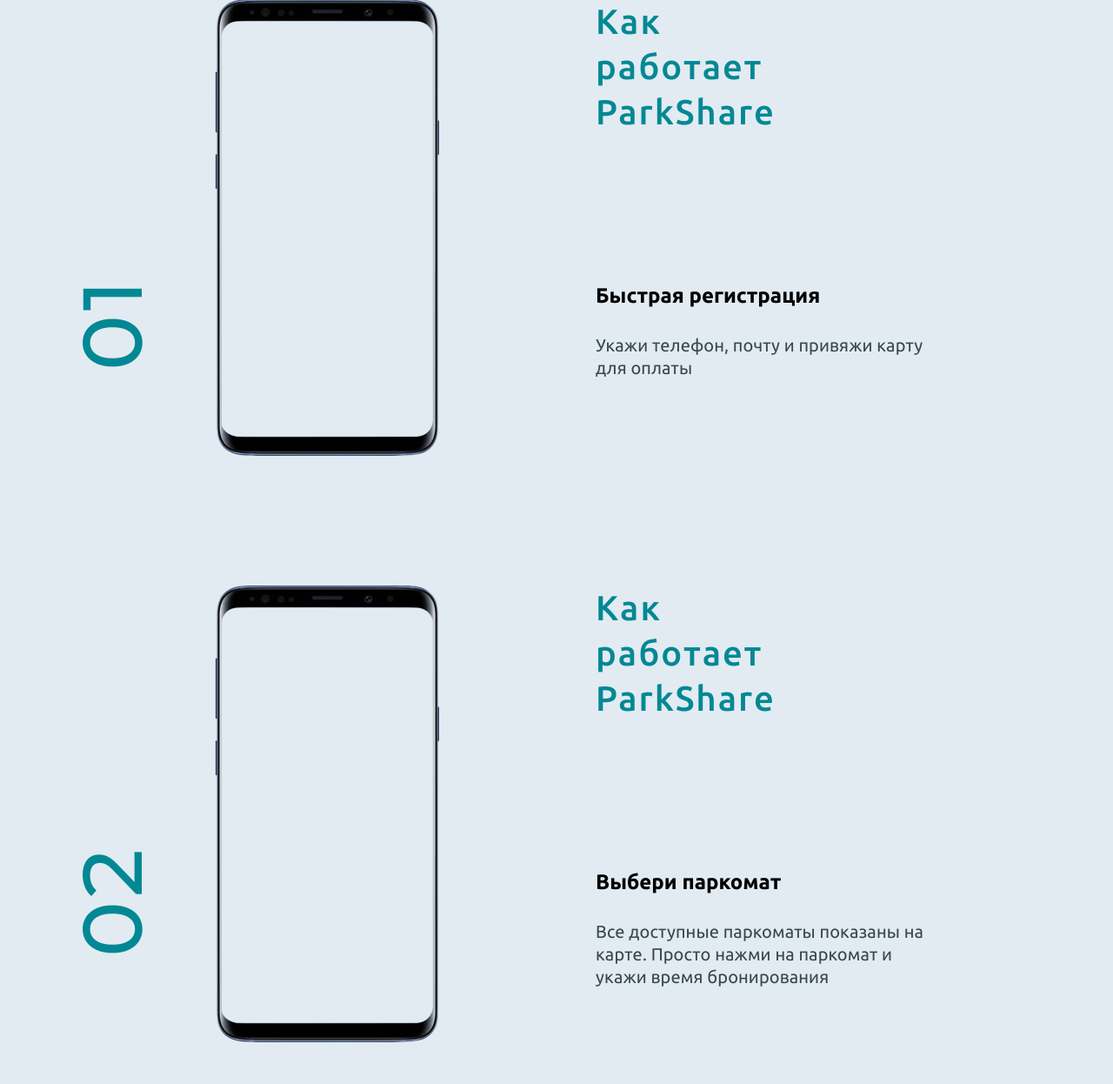
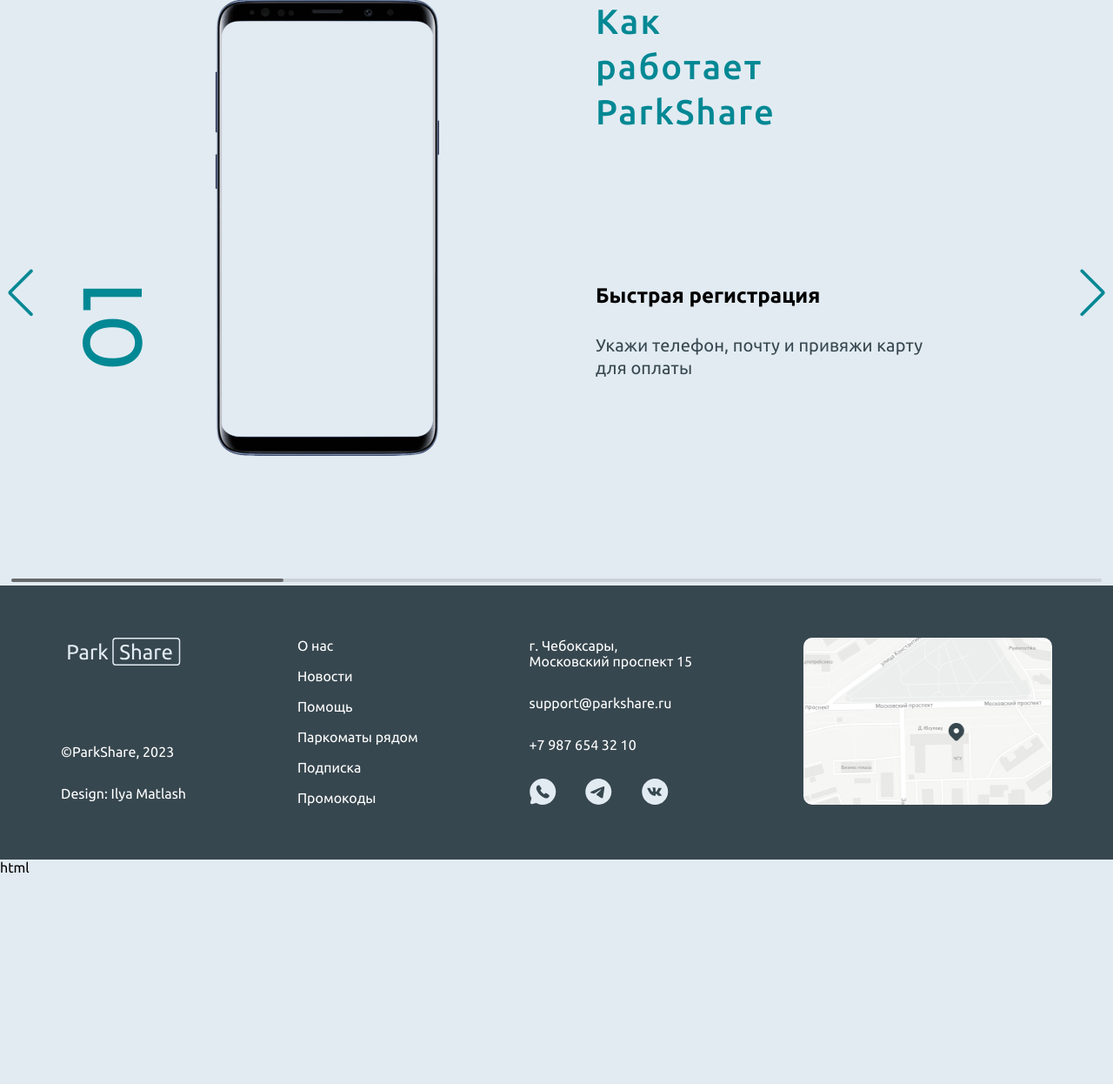
Before and after one commit to IlyaMatlash/ParkShare, a PHP site: page / in a window 1280 px wide. Shown: the part 1081-2327 px from the top of the page at 87% size. After the commit the page ends 2085 px from the top, so only its background shows below. Run offline with PHP 8.4, Linux system fonts and the light colour scheme; some libraries are stand-ins or nearby versions.

Commit message:
added slider

```diff
--- a/css/style.css
+++ b/css/style.css
@@ -102,8 +102,24 @@
 }
 .information__flex {
     display: flex;
+    height: 525px;
+    min-width: 0;
     margin-bottom: 149px;
 }
+.swiper-container, .swiper-slide {
+    height: 525px;
+}
+.information__flex .swiper-scrollbar {
+    cursor: pointer;
+    background-color: var(--blue-color);
+}
+.swiper-button-prev::after,
+.swiper-button-next::after {
+    color: var(--blue-color);
+    font-size: 55px;
+}
+
+
 .information-num {
     font-family: 'Montserrat';
     font-weight: 500;
--- a/index.html
+++ b/index.html
@@ -8,6 +8,8 @@
     <link rel="preconnect" href="https://fonts.gstatic.com" crossorigin>
     <link href="https://fonts.googleapis.com/css2?family=Ubuntu:wght@400;500;700&display=swap" rel="stylesheet">
     <link href="https://fonts.googleapis.com/css2?family=Montserrat:wght@400;500;700&display=swap" rel="stylesheet">
+    <link rel="stylesheet" href="https://unpkg.com/swiper/swiper-bundle.css" />
+    <link rel="stylesheet" href="https://unpkg.com/swiper/swiper-bundle.min.css">
     <link rel="stylesheet" href="css/index.css">
 
     <title>ParkShare</title>
@@ -41,10 +43,9 @@
             </div>
         </div>
     </section>
-
-    <section class="information">
-        <div class="container">
-            <div class="information__flex">
+    <section class="information swiper">
+        <div class="container swiper-wrapper">
+            <div class="information__flex swiper-slide">
                 <div class="information-num main-text-h1">01</div>
                 <img class="information__img" src="img/phone.png" alt="Phone">
                 <div class="information__text">
@@ -53,7 +54,7 @@
                     <h2 class="information__p text-h2">Укажи телефон, почту и привяжи карту<br> для оплаты</h2>
                 </div>
             </div>
-            <div class="information__flex">
+            <div class="information__flex swiper-slide">
                 <div class="information-num main-text-h1">02</div>
                 <img class="information__img" src="img/phone.png" alt="Phone">
                 <div class="information__text">
@@ -63,7 +64,7 @@
                         Просто нажми на паркомат и<br> укажи время бронирования</h2>
                 </div>
             </div>
-            <div class="information__flex">
+            <div class="information__flex swiper-slide">
                 <div class="information-num main-text-h1">03</div>
                 <img class="information__img" src="img/phone.png" alt="Phone">
                 <div class="information__text">
@@ -73,7 +74,7 @@
                         средство<br> индивидуальной мобильности</h2>
                 </div>
             </div>
-            <div class="information__flex">
+            <div class="information__flex swiper-slide">
                 <div class="information-num main-text-h1">04</div>
                 <img class="information__img" src="img/phone.png" alt="Phone">
                 <div class="information__text">
@@ -82,10 +83,11 @@
                     <h2 class="information__p text-h2">Приложение покажет твою статистку и<br> стоимость парковки</h2>
                 </div>
             </div>
-
         </div>
+            <div class="swiper-button-prev"></div>
+            <div class="swiper-button-next"></div>
+            <div class="swiper-scrollbar"></div>
     </section>
-
     <footer class="footer">
         <div class="container">
             <div class="footer__flex ">
@@ -117,6 +119,10 @@
         </div>
     </footer>
 
+    html
+    <script src="https://unpkg.com/swiper/swiper-bundle.js"></script>
+    <script src="https://unpkg.com/swiper/swiper-bundle.min.js"></script>
+    <script src="js/script.js"></script>
     <script src="https://cdnjs.cloudflare.com/ajax/libs/smoothscroll/1.4.10/SmoothScroll.min.js" integrity="sha256-huW7yWl7tNfP7lGk46XE+Sp0nCotjzYodhVKlwaNeco=" crossorigin="anonymous"></script>
     <script>
     SmoothScroll({
--- /dev/null
+++ b/js/script.js
@@ -0,0 +1,16 @@
+const swiper = new Swiper('.swiper', {
+    // Optional parameters
+    direction: 'horizontal',
+    loop: true,
+
+    // Navigation arrows
+    navigation: {
+      nextEl: '.swiper-button-next',
+      prevEl: '.swiper-button-prev',
+    },
+
+    // And if we need scrollbar
+    scrollbar: {
+      el: '.swiper-scrollbar',
+    },
+});
```
